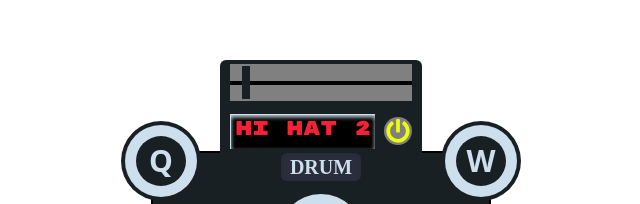
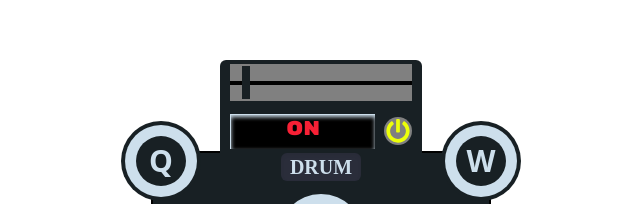
Before and after one commit to kimjisena/drum-machine, a React (Create React App) app: page / in a window 1280 px wide. Shown: the part 125-329 px from the top of the page, without its empty margins (319-959 px from the left). Built offline with nearby package versions, Linux system fonts and the light colour scheme; a web font is replaced by a local one.

Commit message:
add on/off display text

```diff
--- a/src/components/Display.jsx
+++ b/src/components/Display.jsx
@@ -2,7 +2,8 @@ import React, {useState} from 'react';
 import {FaPowerOff} from 'react-icons/fa';
 
 function Display() {
-    const [power, setPower] = useState('on');
+    const [on, setOn] = useState(true);
+    const [display, setDisplay] = useState('ON');
 
     return (
         <div className={`absolute flex flex-col justify-between items-center bottom-full w-3/5 h-[38%] bg-black-one rounded-t-md`}>
@@ -12,9 +13,11 @@ function Display() {
             </div>
 
             <div className={`flex justify-between items-center w-[90%] h-[38%] mb-1`}>
-                <div id="display" className={`w-[80%] h-full bg-[black] shadow-inner shadow-white font-display-two text-center text-md text-red border  border-white border-r-0 border-b-0`}>HI HAT 2</div>
+                <div id="display" className={`w-[80%] h-full bg-[black] shadow-inner shadow-white font-display-two text-center text-md text-red border  border-white border-r-0 border-b-0`}>
+                    {display}
+                </div>
                 <div className={`flex justify-center items-center w-7 h-7 bg-[gray] rounded-full`}>
-                    <FaPowerOff size={`24px`} className={`${power === 'on' ? 'text-yellow': 'text-white'}`} />
+                    <FaPowerOff size={`24px`} className={`${on ? 'text-yellow': 'text-white'}`} />
                 </div>
             </div>
         </div>
```
